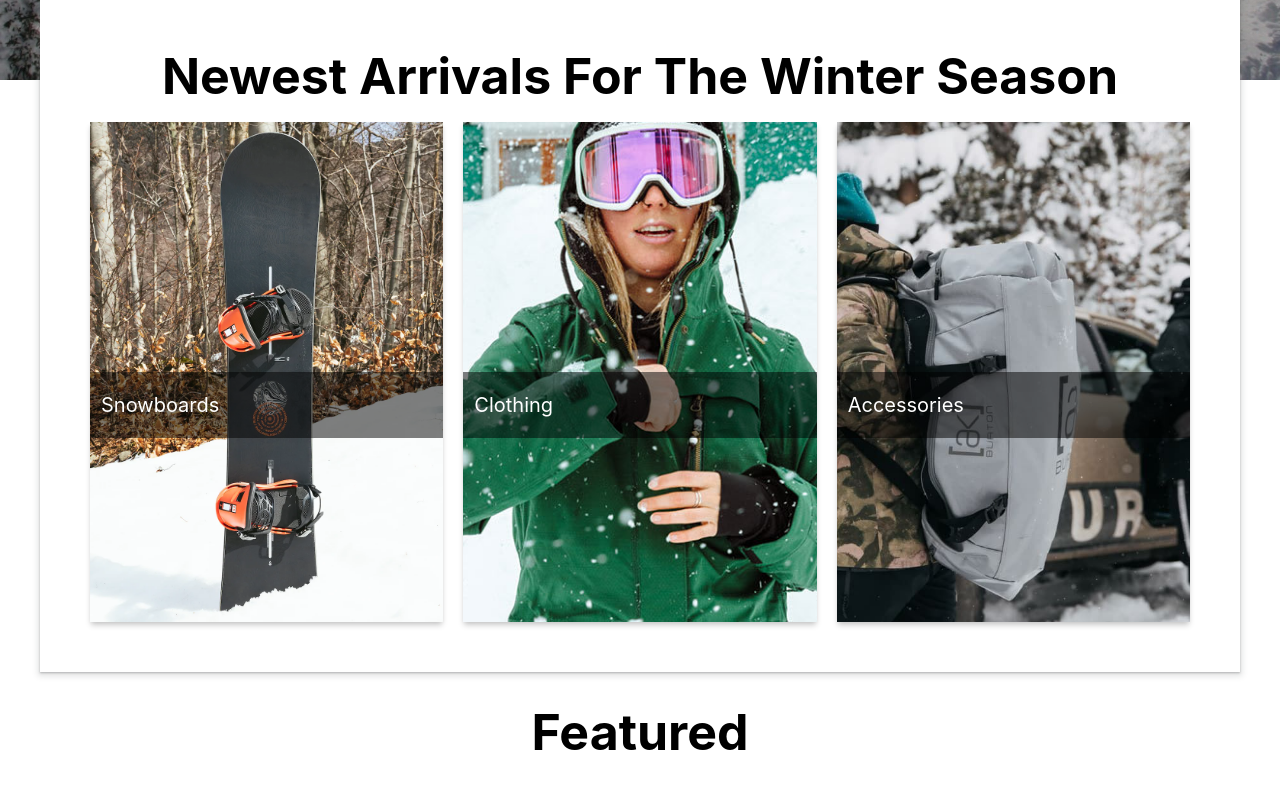
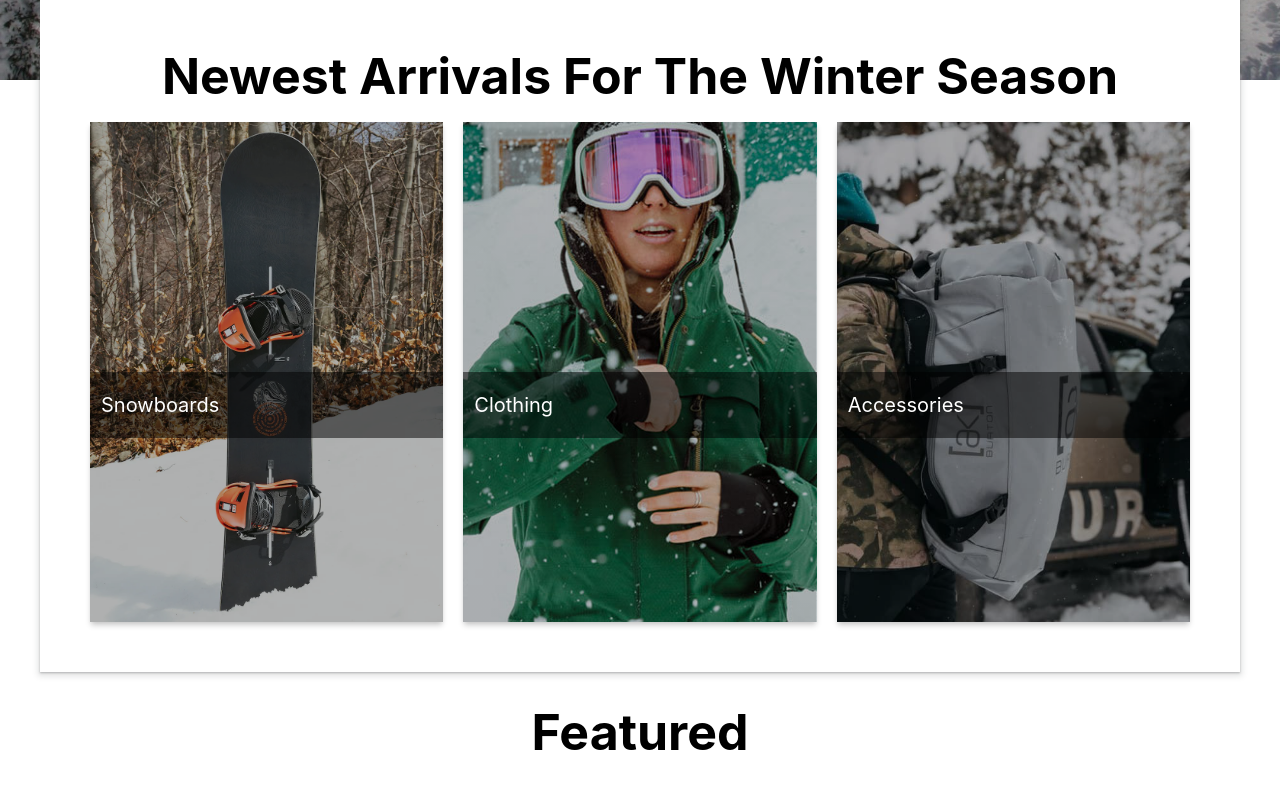
Before and after one commit to asendice/snowboard-shop, a Next.js app: page / in a window 1280 px wide. Shown: the part 580-1377 px from the top of the page. Built offline with nearby package versions, Linux system fonts and the light colour scheme; no server answers; the database is empty.

Commit message:
linear gradient added to header-item

```diff
--- a/components/home-page/featured.js
+++ b/components/home-page/featured.js
@@ -42,7 +42,6 @@ const DUMMY_DATA = [
 
 function Featured(props) {
   const { snowboards } = props;
-  console.log(props)
   return (
     <div className={classes.container}>
       <h2>Featured</h2>
--- a/components/home-page/header-item.js
+++ b/components/home-page/header-item.js
@@ -3,7 +3,12 @@ import classes from "./header-item.module.css";
 function HeaderItem(props) {
   const { item } = props;
   return (
-    <li className={classes.container} style={{ backgroundImage: `url(${item.image})` }}>
+    <li
+      className={classes.container}
+      style={{
+        backgroundImage: `linear-gradient(to right bottom,rgba(0, 0, 0, 0.3),rgba(0, 0, 0, 0.3)),url(${item.image})`,
+      }}
+    >
       <span className={classes.title}>
         <p>{item.title}</p>
       </span>
```
Also changed, not shown: pages/products/index.js (added, +13 -0 lines).
